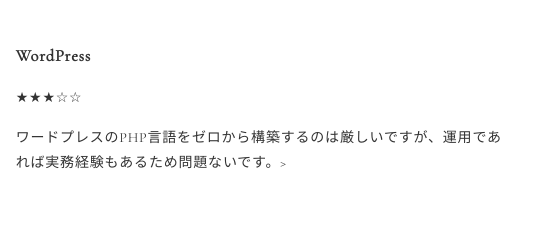
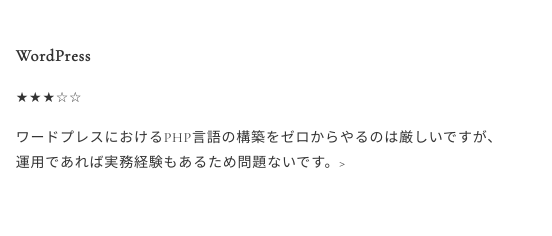
Before and after one commit to tchanmi/miyahasuzuuuuuuu, a plain HTML site: page index.html in a window 1280 px wide. Shown: the part 1880-2116 px from the top of the page, 728-1280 px from the left. Drawn offline with nearby package versions, Linux system fonts and the light colour scheme; files whose address does not match are found by name.

Commit message:
Update index.html

```diff
--- a/index.html
+++ b/index.html
@@ -113,7 +113,7 @@
                 <h3 class="skill-name">WordPress</h3>
                  <p class="skill-mark">★★★☆☆</p>
                 <p class="skill-text">
-                  ワードプレスのPHP言語をゼロから構築するのは厳しいですが、運用であれば実務経験もあるため問題ないです。>
+                  ワードプレスにおけるPHP言語の構築をゼロからやるのは厳しいですが、運用であれば実務経験もあるため問題ないです。>
               </div>
             </div>
             <div class="skill-item">
```
